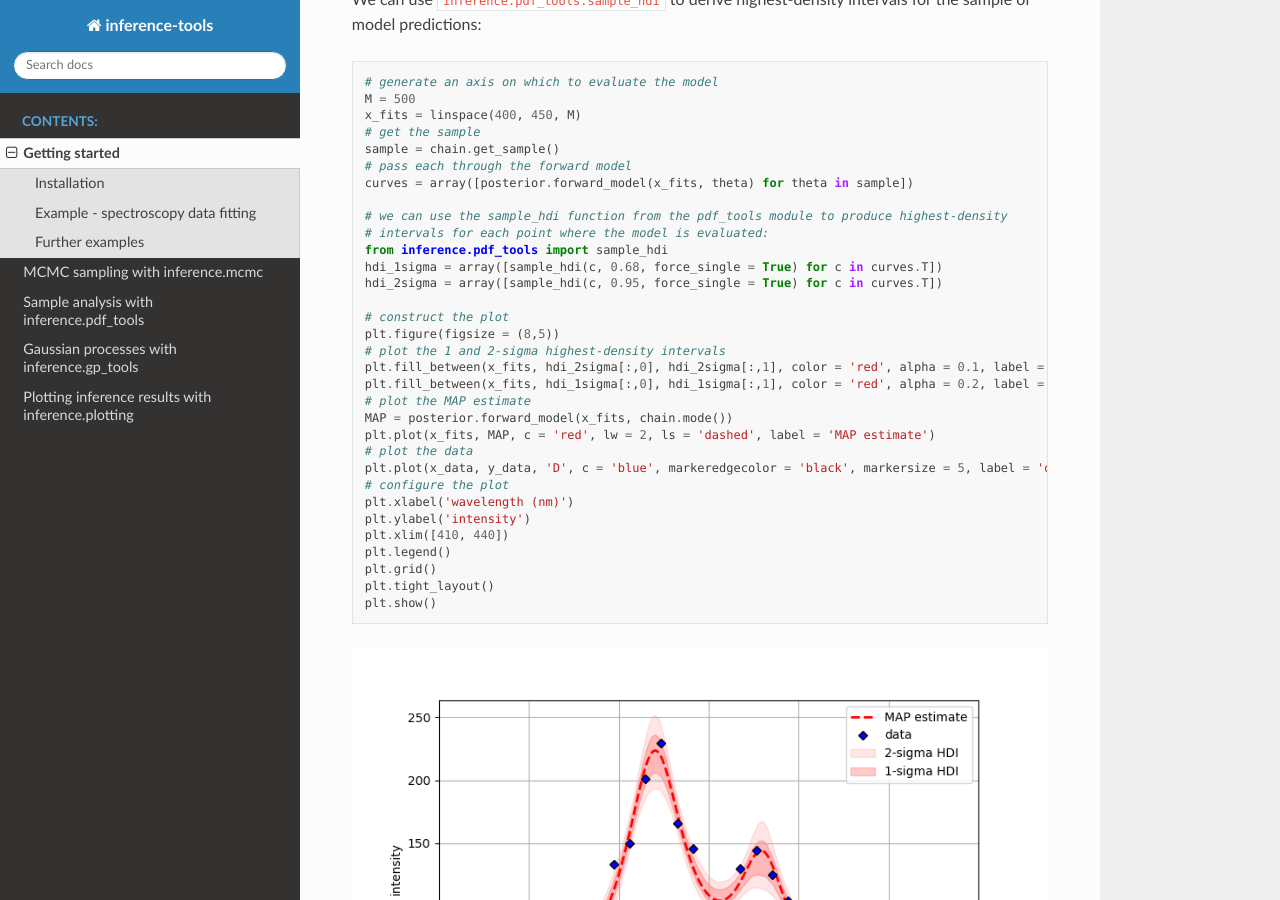
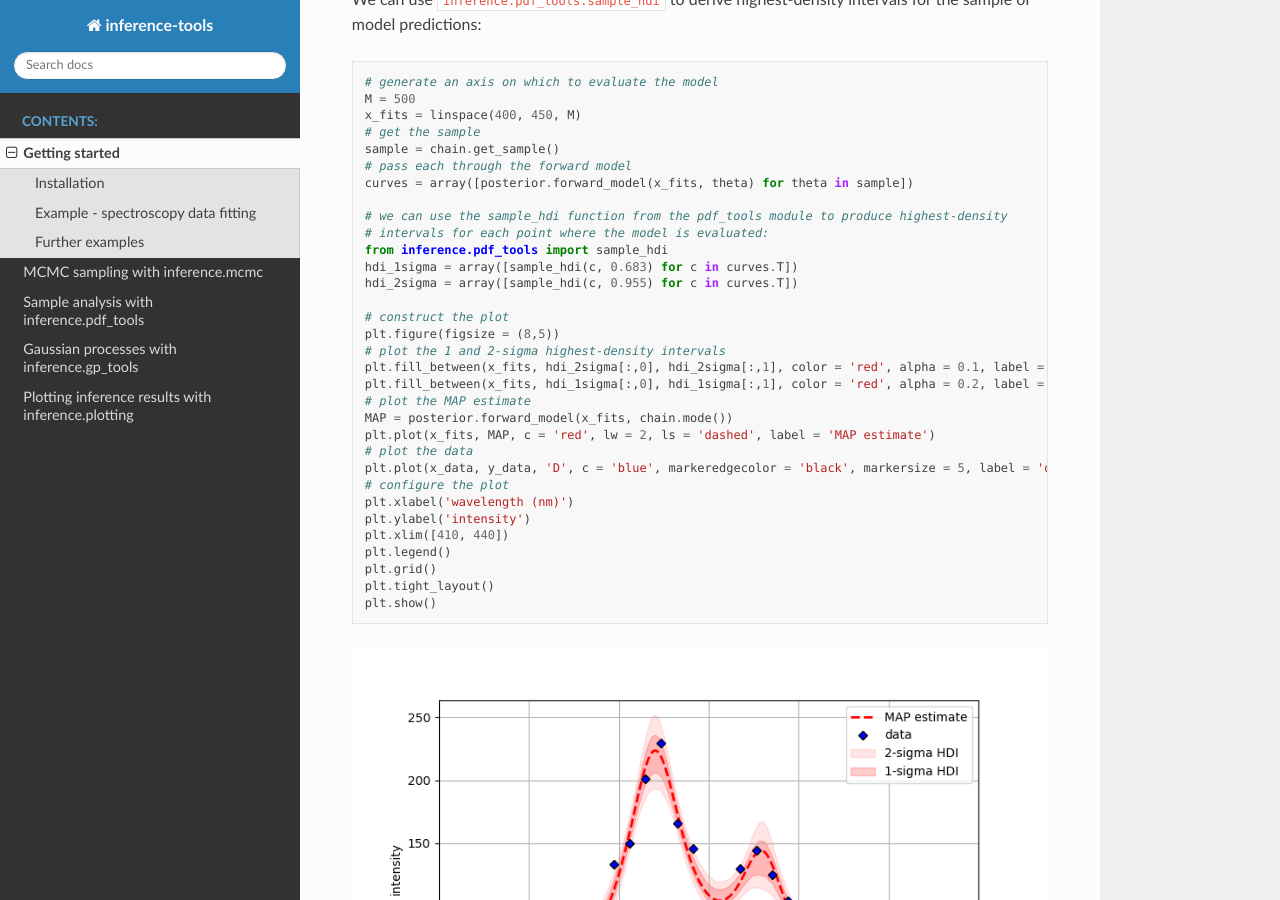
Before and after one commit to C-bowman/inference-tools-docs, a Sphinx documentation site: the page built from docs/source/getting_started.rst, in a window 1280 px wide and 900 px high, scrolled down 5593 px. Built offline with Sphinx 7.4.7 and the Read the Docs theme 2.0.0, drawn with Linux system fonts in a browser that asks for light colours.

Commit message:
updated example code due to behaviour changes in the sample_hdi function

```diff
--- a/docs/source/getting_started.rst
+++ b/docs/source/getting_started.rst
@@ -163,8 +163,8 @@ We can use ``inference.pdf_tools.sample_hdi`` to derive highest-density interval
    # we can use the sample_hdi function from the pdf_tools module to produce highest-density
    # intervals for each point where the model is evaluated:
    from inference.pdf_tools import sample_hdi
-   hdi_1sigma = array([sample_hdi(c, 0.68, force_single = True) for c in curves.T])
-   hdi_2sigma = array([sample_hdi(c, 0.95, force_single = True) for c in curves.T])
+   hdi_1sigma = array([sample_hdi(c, 0.683) for c in curves.T])
+   hdi_2sigma = array([sample_hdi(c, 0.955) for c in curves.T])
 
    # construct the plot
    plt.figure(figsize = (8,5))
```
